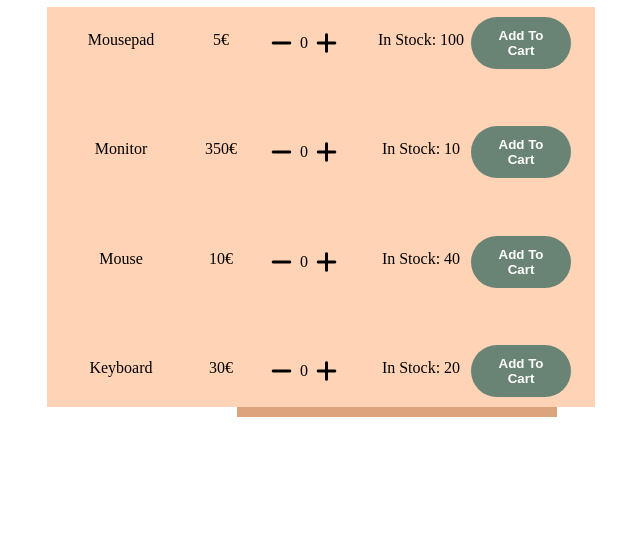
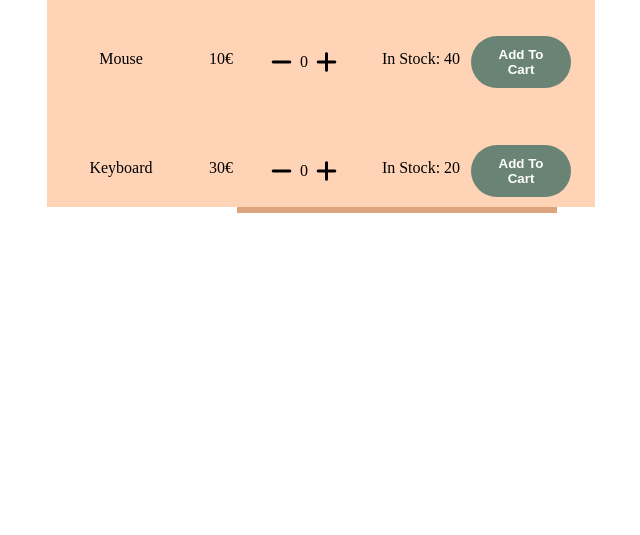
Before and after one commit to dariojularic/mini-shopping-cart-js, a website built with Vite: page index.html in a window 1280 px wide. Shown: the part 281-816 px from the top of the page, without its empty margins (193-833 px from the left). Built offline with nearby package versions, Linux system fonts and the light colour scheme.

Commit message:
Add style

```diff
--- a/style.css
+++ b/style.css
@@ -1,8 +1,8 @@
 body {
-  height: 100vh;
+  /* height: 100vh; */
   display: flex;
   flex-direction: column;
-  justify-content: center;
+  /* justify-content: center; */
   align-items: center;
 }
 
@@ -34,11 +34,11 @@ body {
 }
 
 .shopping-cart {
-  height: 100%;
+  height: 99%;
   width: 40%;
   position: absolute;
   background-color: #DCA47C;
-  z-index: -1;
+  /* z-index: -1; */
   left: 190px;
   top: 90px;
   /* opacity: 0; */
@@ -58,7 +58,7 @@ body {
 }
 
 .add-to-cart-btn:hover {
-  background-color: #085ac6;
+  background-color: #4d6858;
   transition: 0.3s;
 }
 
```
